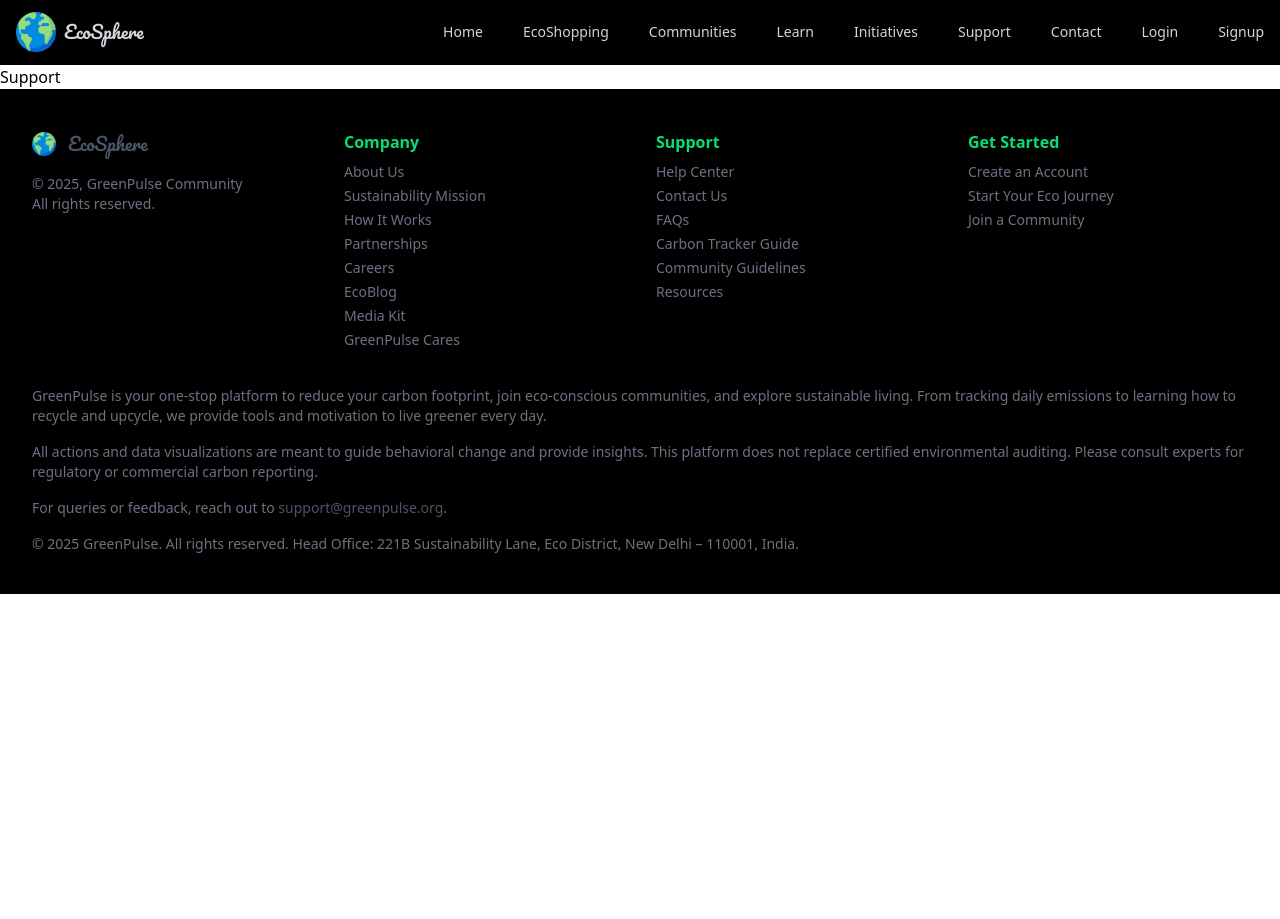
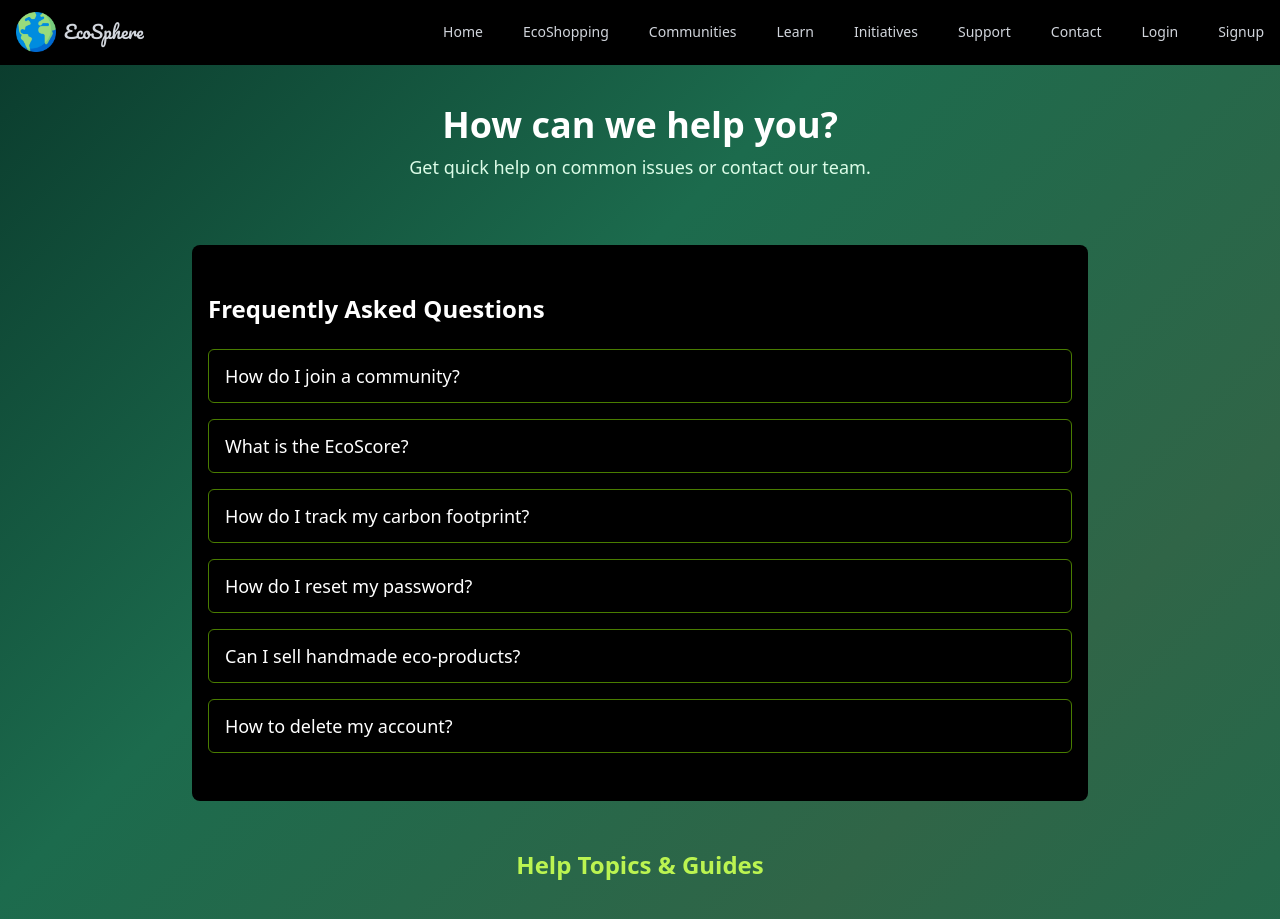
Before and after one commit to immmdev/EcoSphere, a React (Vite) app in the folder frontend/: page /support in a window 1280 px wide. Shown: the top 919 px of the page. Before the commit the page ends 800 px from the top, so only its background shows below. Built offline with nearby package versions, Linux system fonts and the light colour scheme.

Commit message:
added support page

```diff
--- a/frontend/src/pages/Support.jsx
+++ b/frontend/src/pages/Support.jsx
@@ -1,9 +1,123 @@
+import { useState } from "react";
+
+const faqs = [
+  {
+    question: "How do I join a community?",
+    answer: "Go to the Communities page and click 'Join' next to the community you're interested in.",
+  },
+  {
+    question: "What is the EcoScore?",
+    answer: "EcoScore is a rating based on your sustainable actions tracked through EcoSphere tools.",
+  },
+  {
+    question: "How do I track my carbon footprint?",
+    answer: "Use the Carbon Tracker tool under the Learn section to log daily activities and get estimates.",
+  },
+  {
+    question: "How do I reset my password?",
+    answer: "Go to Login > Forgot Password and follow the instructions.",
+  },
+  {
+    question: "Can I sell handmade eco-products?",
+    answer: "Yes, visit the EcoShop page and register as a seller.",
+  },
+  {
+    question: "How to delete my account?",
+    answer: "Send a request through the support form at the bottom with the subject 'Account Deletion'.",
+  },
+];
+
 function Support() {
-    return (
-        <>
-        Support
-        </>
-     );
+  const [activeIndex, setActiveIndex] = useState(null);
+
+  const toggleFAQ = (index) => {
+    setActiveIndex(index === activeIndex ? null : index);
+  };
+
+  return (
+    <div className="eco-static-bg text-white">
+      {/* A. Header */}
+      <section className="py-10 text-center px-4 ">
+        <h1 className="text-4xl font-bold text-white mb-2">How can we help you?</h1>
+        <p className="text-lg text-green-100 mb-6">Get quick help on common issues or contact our team.</p>
+      </section>
+
+      {/* B. FAQs */}
+      <section className="max-w-4xl mx-auto py-12 px-4 bg-black rounded-lg">
+        <h2 className="text-2xl font-semibold mb-6 text-white">Frequently Asked Questions</h2>
+        <div className="space-y-4">
+          {faqs.map((faq, idx) => (
+            <div key={idx} className="border border-lime-700 rounded-md">
+              <button
+                onClick={() => toggleFAQ(idx)}
+                className="w-full text-left px-4 py-3 hover:bg-lime-950 focus:outline-none transition"
+              >
+                <span className="font-medium text-lg text-white">{faq.question}</span>
+              </button>
+              {activeIndex === idx && (
+                <div className="px-4 py-3">{faq.answer}</div>
+              )}
+            </div>
+          ))}
+        </div>
+      </section>
+
+      {/* C. Help Topics / Guides */}
+      <section className="py-12 px-4">
+        <h2 className="text-2xl font-semibold text-lime-300 text-center mb-10">Help Topics & Guides</h2>
+        <div className="grid grid-cols-1 md:grid-cols-2 lg:grid-cols-3 gap-6 max-w-6xl mx-auto">
+          {[
+            { title: "Getting Started", desc: "Setup your profile and begin your journey", icon: "🌱" },
+            { title: "Communities", desc: "Explore and join like-minded eco-groups", icon: "👥" },
+            { title: "Learn & Grow", desc: "Browse educational content on sustainability", icon: "📚" },
+            { title: "Using the Carbon Tracker", desc: "Learn how to log your emissions and track EcoScore", icon: "📊" },
+            { title: "EcoShop Help", desc: "How to buy and sell eco-products", icon: "🛍️" },
+            { title: "Account & Security", desc: "Manage your data, privacy and more", icon: "🔐" },
+          ].map((card, i) => (
+            <div key={i} className=" border border-lime-700 p-6 rounded-xl shadow-lg hover:shadow-4xl transition duration-200">
+              <div className="text-3xl mb-3">{card.icon}</div>
+              <h3 className="text-xl font-semibold0 mb-2">{card.title}</h3>
+              <p className="text-green-100">{card.desc}</p>
+              <a href="#" className=" mt-2 inline-block hover:underline text-lime-300">Learn More →</a>
+            </div>
+          ))}
+        </div>
+      </section>
+
+      {/* D. Contact Support */}
+      <section className="py-16 px-4 max-w-3xl mx-auto">
+        <h2 className="text-2xl font-semibold text-center text-lime-300 mb-6">Contact Support</h2>
+        <form
+          onSubmit={(e) => {
+            e.preventDefault();
+            console.log("Form submitted");
+          }}
+          className="space-y-4"
+        >
+          <input type="text" placeholder="Your Name" className="w-full p-3 border border-lime-600   rounded-md" required />
+          <input type="email" placeholder="Your Email" className="w-full p-3 border border-lime-600  rounded-md" required />
+          <select className="w-full p-3 border border-lime-600 rounded-md" required>
+            <option value="">Select Category</option>
+            <option  className="text-black">Bug</option>
+            <option className="text-black">Account</option>
+            <option className="text-black">Feedback</option>
+            <option className="text-black">Other</option>
+          </select>
+          <textarea rows="5" placeholder="Your Message" className="w-full p-3 border border-lime-600 rounded-md" required />
+          <button
+            type="submit"
+            className="bg-lime-300 text-black font-semibold px-6 py-2 rounded-full shadow-[0_4px_0_#65a30d] hover:translate-y-[1px] hover:shadow-[0_2px_0_#65a30d] active:translate-y-[2px] active:shadow-none transition-all duration-150"
+          >
+            Submit
+          </button>
+          <p className="text-center text-sm text-green-300 mt-2">We respond within 24–48 hrs</p>
+          <div className="text-center mt-2">
+            <p>📧 support@ecosystem.com</p>
+          </div>
+        </form>
+      </section>
+    </div>
+  );
 }
 
 export default Support;
```
Also changed, not shown: 1 other file (tests, documents, lock files or other folders).
